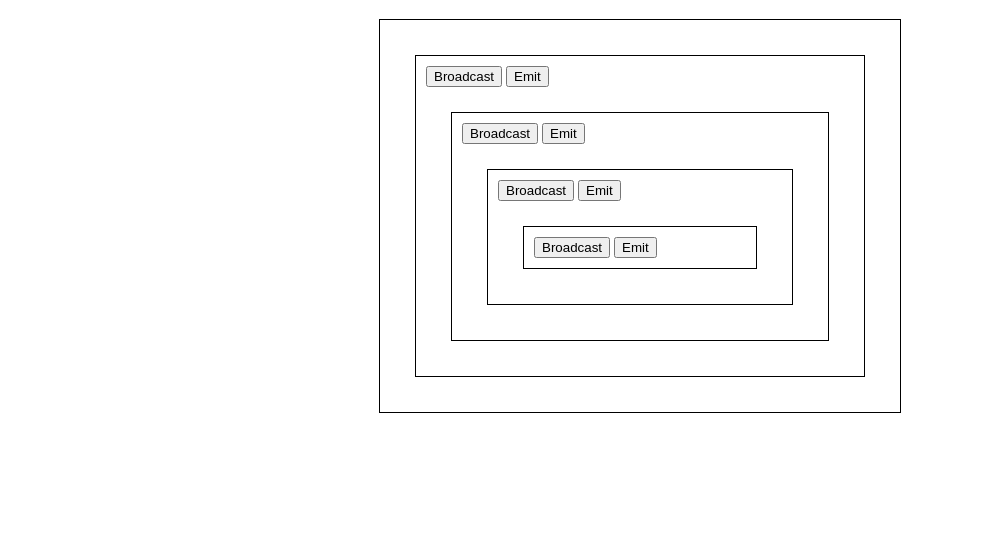
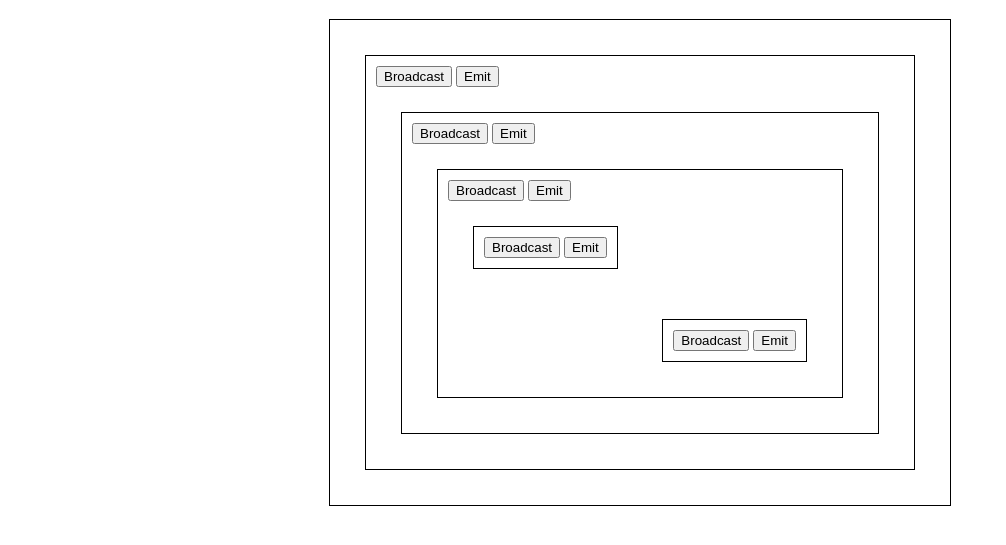
Before and after one commit to treasonx/introToAngularTalk, a plain HTML site: page code/pubsub.html in a window 1280 px wide. Shown: the part 61-606 px from the top of the page, without its empty margins (0-1006 px from the left). Drawn offline with Linux system fonts and the light colour scheme.

Commit message:
update pubsub

```diff
--- a/code/pubsub.html
+++ b/code/pubsub.html
@@ -10,7 +10,7 @@
     <header><h1>PubSub Demo</h1></header>
     <main>
 
-    <div class="container" style="background-color:{{lightup}};" ng-controller="pubsubCtrl">
+      <div class="container" style="background-color:{{lightup}};" ng-controller="pubsubCtrl">
         <button ng-click="broadcast()">Broadcast</button>
         <button ng-click="emit()">Emit</button>
 
@@ -21,12 +21,19 @@
           <div class="container" style="background-color:{{lightup}};" ng-controller="pubsubCtrl">
             <button ng-click="broadcast()">Broadcast</button>
             <button ng-click="emit()">Emit</button>
+            <br>
 
-            <div class="container" style="background-color:{{lightup}};" ng-controller="pubsubCtrl">
+            <div class="container" style="float: left;display:inline-block;background-color:{{lightup}};" ng-controller="pubsubCtrl">
               <button ng-click="broadcast()">Broadcast</button>
               <button ng-click="emit()">Emit</button>
 
             </div>
+            <div class="container" style="float: right;display: inline-block;background-color:{{lightup}};" ng-controller="pubsubCtrl">
+              <button ng-click="broadcast()">Broadcast</button>
+              <button ng-click="emit()">Emit</button>
+
+            </div>
+            <br style="clear:both;">
 
           </div>
 
--- a/code/style/styles.css
+++ b/code/style/styles.css
@@ -1,5 +1,5 @@
 main {
-  width: 500px;
+  width: 600px;
   border: 1px solid black;
   margin: 20px auto;
   padding: 10px;
```
